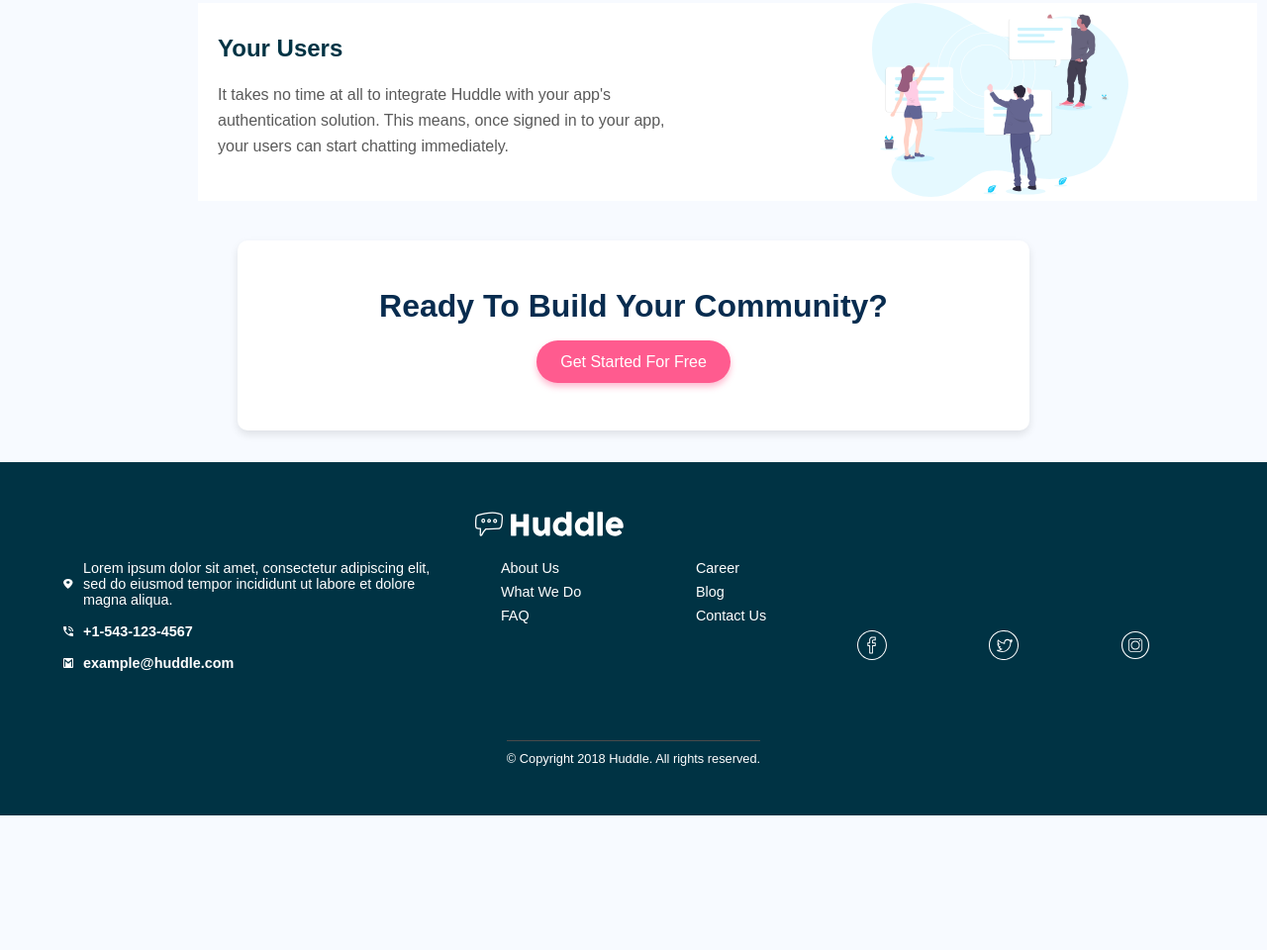
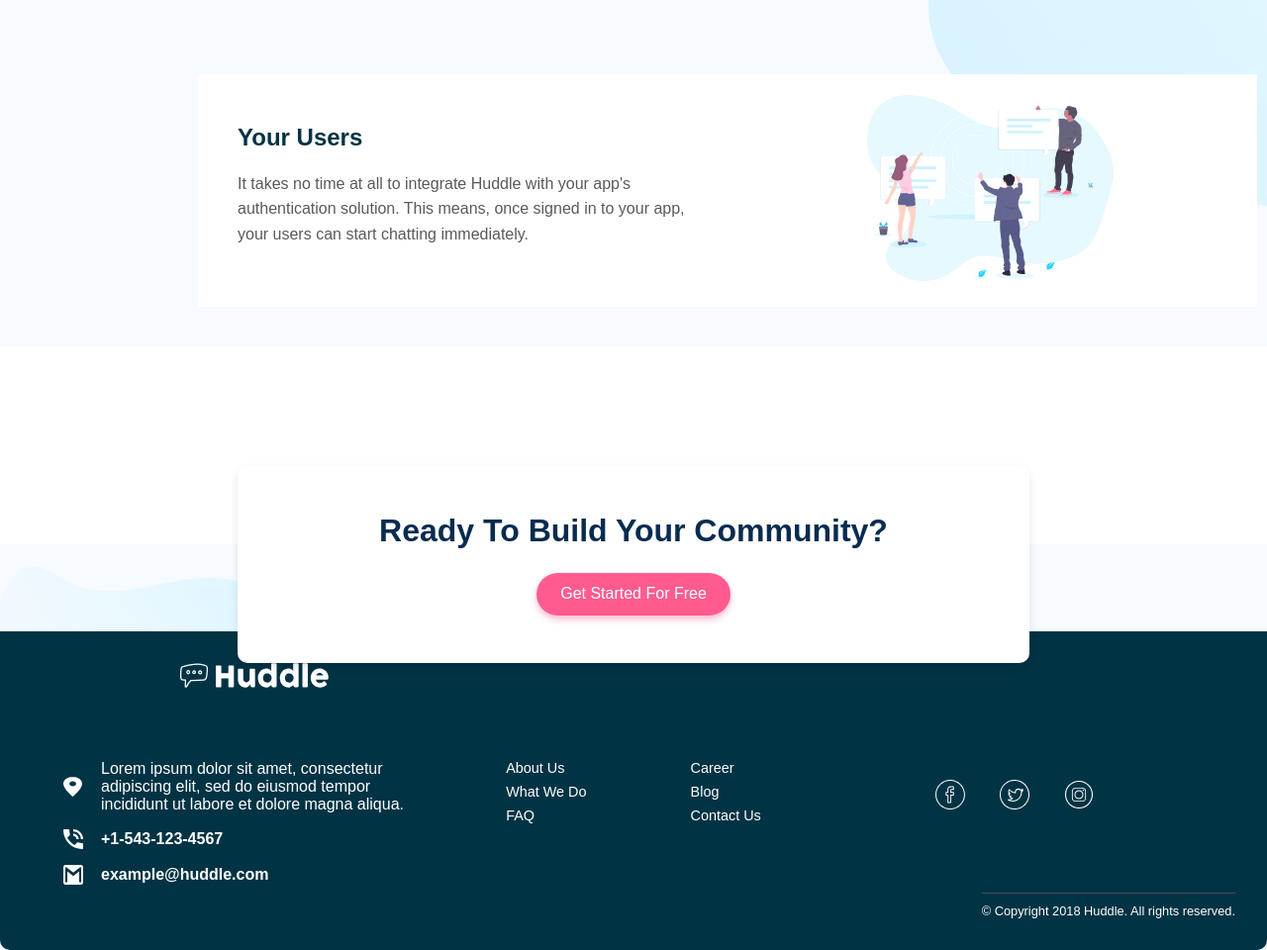
Before and after one commit to Siam-Ahmed-Rakib/Html_Css_Practise, a plain HTML site: page index.html in a window 1280 px wide. Shown: the part 1247-2207 px from the top of the page at 99% size. Before the commit the page ends 2071 px from the top, so only its background shows below. Drawn offline with Linux system fonts and the light colour scheme.

Commit message:
Almost everything done

```diff
--- a/index.html
+++ b/index.html
@@ -113,7 +113,9 @@
         </div>
       </div>
     </div>
+    <div class="white">
 
+    </div>
     <div class="cta-section">
         <h2>Ready To Build Your Community?</h2>
         <button>Get Started For Free</button>
@@ -126,7 +128,6 @@
     <img src="asset/logo.svg" alt="Huddle logo">
   </div>
   <div class="footer-content">
-
     <div class="contact-info">
       <p>
         <img src="asset/icon-location.svg" alt="Location icon" class="contact-icon">
@@ -165,6 +166,7 @@
 </div>
 
 
+    </div>
 
   </body>
 </html>
--- a/style.css
+++ b/style.css
@@ -9,6 +9,10 @@
 body {
     font-family: "Barlow", sans-serif;
     background-color: #f7faff; /* Matches the light blue background */
+    background-image: url("asset/bg-hero-desktop.svg");
+    background-size: cover;
+    background-repeat: no-repeat;
+    background-position: center;
 }
 
 /* Header Section */
@@ -170,23 +174,24 @@ nav img {
     height:50% ;
 }
 
-
 /* Call to Action Section */
 .cta-section {
     background-color: #fff;
+    text-align: center;
     padding: 3rem 2rem;
-    text-align: center;
     box-shadow: 0px 4px 8px rgba(0, 0, 0, 0.1);
     border-radius: 10px;
-    margin: 2rem auto;
+    margin: -5rem auto 3rem;
     width: 90%;
     max-width: 800px;
+    position: relative;
+    z-index: 2;
 }
 
 .cta-section h2 {
     font-size: 2rem;
     color: #082c4f;
-    margin-bottom: 1rem;
+    margin-bottom: 1.5rem;
 }
 
 .cta-section button {
@@ -209,56 +214,68 @@ nav img {
 .footer {
     background-color: #082c4f;
     color: #fff;
-    padding: 2rem 1rem;
+    padding: 8rem 2rem 2rem;
     display: flex;
     flex-wrap: wrap;
     justify-content: space-between;
     align-items: flex-start;
+    position: relative;
+    z-index: 1;
+    margin-top: -5rem;
+    border-radius: 0 0 10px 10px;
+}
+
+.footer-logo {
+    position: absolute;
+    top: 2rem;
+    left: 2rem;
+}
+
+
+.footer-logo {
+    /* margin-bottom: 15px;  */
+    text-align: right;   /* Ensure the logo is centered */
 }
 
 .footer-logo img {
-    width: 150px;
     margin-bottom: 1rem;
+    width: 200px;
 }
+
 
 .footer-content {
     display: flex;
+    justify-content: space-between;
+    flex: 1;
     flex-wrap: wrap;
-    justify-content: space-between;
-    width: 100%;
+    gap: 2rem;
+    margin-top: 5rem;
+    align-items: flex-start;
 }
 
-.contact-info {
-    flex: 1 1 300px;
-    margin-bottom: 1.5rem;
-}
 
 .contact-info p {
     margin-bottom: 1rem;
-    font-size: 0.9rem;
     display: flex;
     align-items: center;
+    gap: 0.5rem;
 }
 
 .contact-info img {
-    margin-right: 10px;
+    width: 20px;
+    height: 20px;
 }
 
 .footer-links {
-    flex: 1 1 300px;
     display: flex;
+    flex: 1;
     justify-content: space-around;
-    margin-bottom: 1.5rem;
-}
-
-.footer-links .column {
-    display: flex;
-    flex-direction: column;
 }
 
 .footer-links .column a {
     color: #fff;
     margin-bottom: 0.5rem;
+    display: block;
     font-size: 0.9rem;
     transition: color 0.3s ease;
 }
@@ -268,30 +285,38 @@ nav img {
 }
 
 .footer-social {
-    flex: 1 1 300px;
     display: flex;
-    justify-content: space-around;
+    flex: 1;
+    justify-content: center;
     align-items: center;
+    gap: 1rem;
 }
 
-.footer-social a {
-    color: #fff;
-    font-size: 1.2rem;
-    transition: color 0.3s ease;
+.footer-social a img {
+    width: 30px;
+    transition: opacity 0.3s ease;
 }
 
-.footer-social a:hover {
-    color: #ff5b8f;
+.footer-social a img:hover {
+    opacity: 0.7;
 }
 
 .footer-bottom {
-    text-align: center;
-    margin-top: 1rem;
-    font-size: 0.8rem;
+    text-align: right;
+    font-size: 0.9rem;
+    position: absolute;
+    bottom: 2rem;
+    right: 2rem;
 }
 
 /* Responsive Design */
-@media (max-width: 768px) {
+@media (max-width: 375px) {
+    .footer {
+        flex-direction: column;
+        text-align: center;
+        padding-top: 4rem;
+    }
+
     .footer-content {
         flex-direction: column;
         align-items: center;
@@ -304,10 +329,31 @@ nav img {
 
     .footer-social {
         margin-top: 1rem;
+        align-items: center;
     }
+
+    .footer-logo {
+        position: static;
+        margin-bottom: 1rem;
+
+    }
+
+    .footer-bottom {
+        position: static;
+        margin-top: 1rem;
+        text-align: center;
+    }
+    body {
+        background-image: url("asset/bg-hero-mobile.svg");
+      }
 }
 
 
+
+.white {
+    background-color: #ffffff;
+    height: 200px;
+}
 
 
 
@@ -484,3 +530,55 @@ nav img {
     }
 }
  */
+
+
+ /* Header responsiveness for smaller screens */
+@media (max-width: 576px) {
+    .header nav {
+        flex-direction: column;
+        align-items: center;
+        gap: 1rem; /* Add space between logo and button */
+    }
+
+    .nav-links button {
+        width: 120px; /* Slightly reduce button width for mobile */
+        font-size: 14px; /* Adjust font size */
+    }
+}
+
+/* Footer alignment for smaller screens */
+@media (max-width: 576px) {
+    .footer-content {
+        flex-direction: column;
+        align-items: flex-start;
+        gap: 1rem;
+    }
+
+    .footer-links {
+        width: 100%;
+        flex-direction: column;
+        align-items: flex-start;
+    }
+
+    .footer-social {
+        justify-content: flex-start; /* Align icons to the left */
+        margin-top: 1rem;
+    }
+}
+
+/* Consistent padding for the grow section */
+.grow {
+    padding: 20px; /* Uniform padding */
+}
+
+@media (max-width: 768px) {
+    .grow {
+        margin: 20px; /* Ensure spacing looks clean on tablets */
+        padding: 20px;
+    }
+
+    .growimg img {
+        width: 100%; /* Allow images to scale better on smaller devices */
+        height: auto;
+    }
+}
```
Lines whose indentation alone changed are shown as unchanged.
